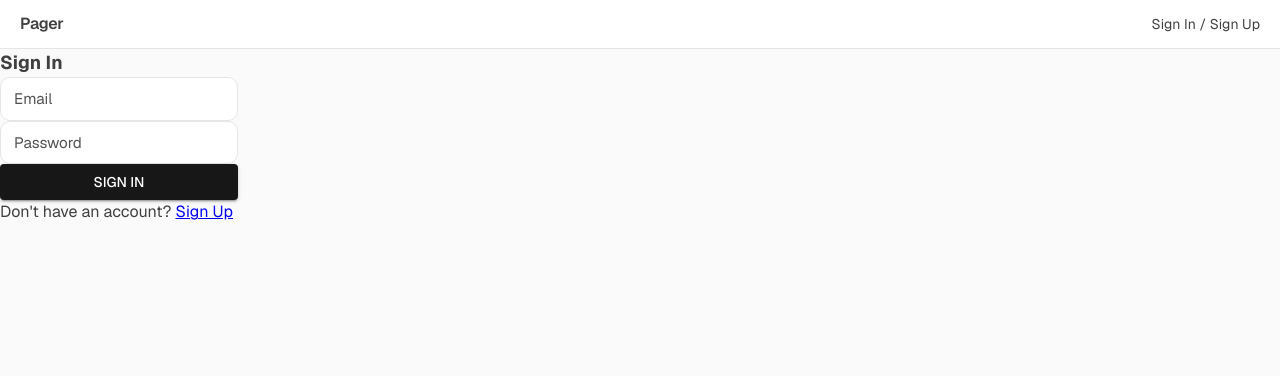
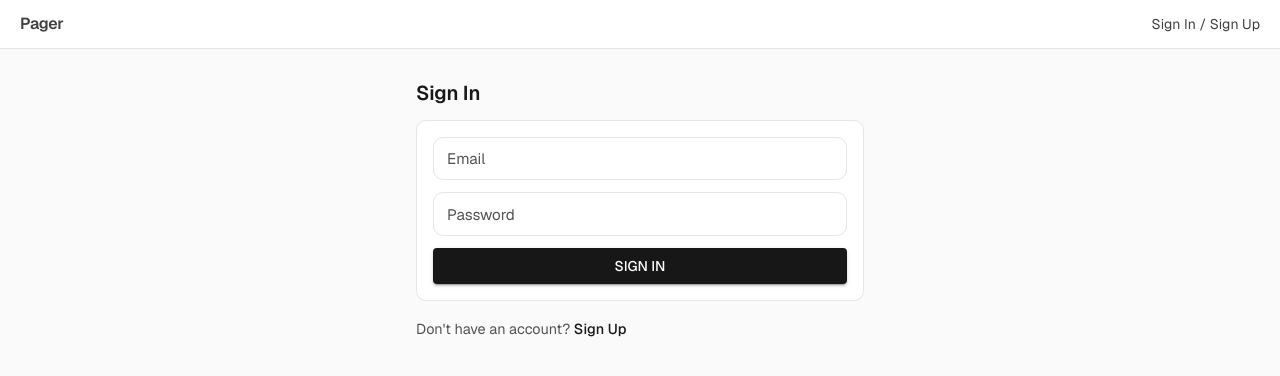
Before and after one commit to pecakm/pager-2026, a Next.js app: page /sign-in in a window 1280 px wide. Shown: the top 376 px of the page. Built offline with nearby package versions, Linux system fonts and the light colour scheme; no server answers; what @mui/material-nextjs would draw is missing.

Commit message:
Add styles to Auth pages

```diff
--- a/app/(auth)/auth.styled.ts
+++ b/app/(auth)/auth.styled.ts
@@ -1,15 +1,64 @@
+import Link from 'next/link';
 import styled from 'styled-components';
 
-export const Container = styled.div``;
+import { Color } from '@/ui';
 
-export const Title = styled.h3``;
+export const Container = styled.main`
+  width: min(100%, 480px);
+  margin: 0 auto;
+  padding: 2rem 1rem 2.5rem;
+  display: flex;
+  flex-direction: column;
+  gap: 0.875rem;
+`;
+
+export const Title = styled.h1`
+  font-size: 1.25rem;
+  font-weight: 600;
+  line-height: 1.25;
+  letter-spacing: -0.01em;
+  color: ${Color.Primary};
+`;
 
 export const FormContainer = styled.form`
   display: flex;
   flex-direction: column;
-  width: fit-content;
+  width: 100%;
+  gap: 0.75rem;
+  padding: 1rem;
+  border: 1px solid ${Color.Border};
+  border-radius: 10px;
+  background-color: #fff;
 `;
 
-export const ErrorMessage = styled.p``;
+export const ErrorMessage = styled.p`
+  margin: 0.125rem 0 0;
+  font-size: 0.825rem;
+  line-height: 1.4;
+  color: ${Color.Error};
+`;
 
-export const SuccessMessage = styled.p``;
+export const SuccessMessage = styled.p`
+  margin: 0.125rem 0 0;
+  font-size: 0.825rem;
+  line-height: 1.4;
+  color: ${Color.TextSecondary};
+`;
+
+export const Footer = styled.p`
+  margin: 0.25rem 0 0;
+  font-size: 0.9rem;
+  line-height: 1.5;
+  color: ${Color.TextSecondary};
+`;
+
+export const FooterLink = styled(Link)`
+  color: ${Color.Primary};
+  text-decoration: none;
+  font-weight: 500;
+
+  &:hover {
+    color: ${Color.PrimaryHover};
+    text-decoration: underline;
+  }
+`;
--- a/app/(auth)/sign-in/page.tsx
+++ b/app/(auth)/sign-in/page.tsx
@@ -1,9 +1,8 @@
-import Link from 'next/link';
 import { useTranslations } from 'next-intl';
 
 import { Path } from '@/enums';
 
-import { Container, Title } from '../auth.styled';
+import { Container, Title, Footer, FooterLink } from '../auth.styled';
 
 import Form from './form/form';
 
@@ -14,7 +13,9 @@ export default function SignIn() {
     <Container>
       <Title>{t('title')}</Title>
       <Form />
-      {t('noAccount')} <Link href={Path.SignUp}>{t('signUp')}</Link>
+      <Footer>
+        {t('noAccount')} <FooterLink href={Path.SignUp}>{t('signUp')}</FooterLink>
+      </Footer>
     </Container>
   );
 }
```
Also changed, not shown: app/(auth)/sign-up/page.tsx (+4 -3 lines).
